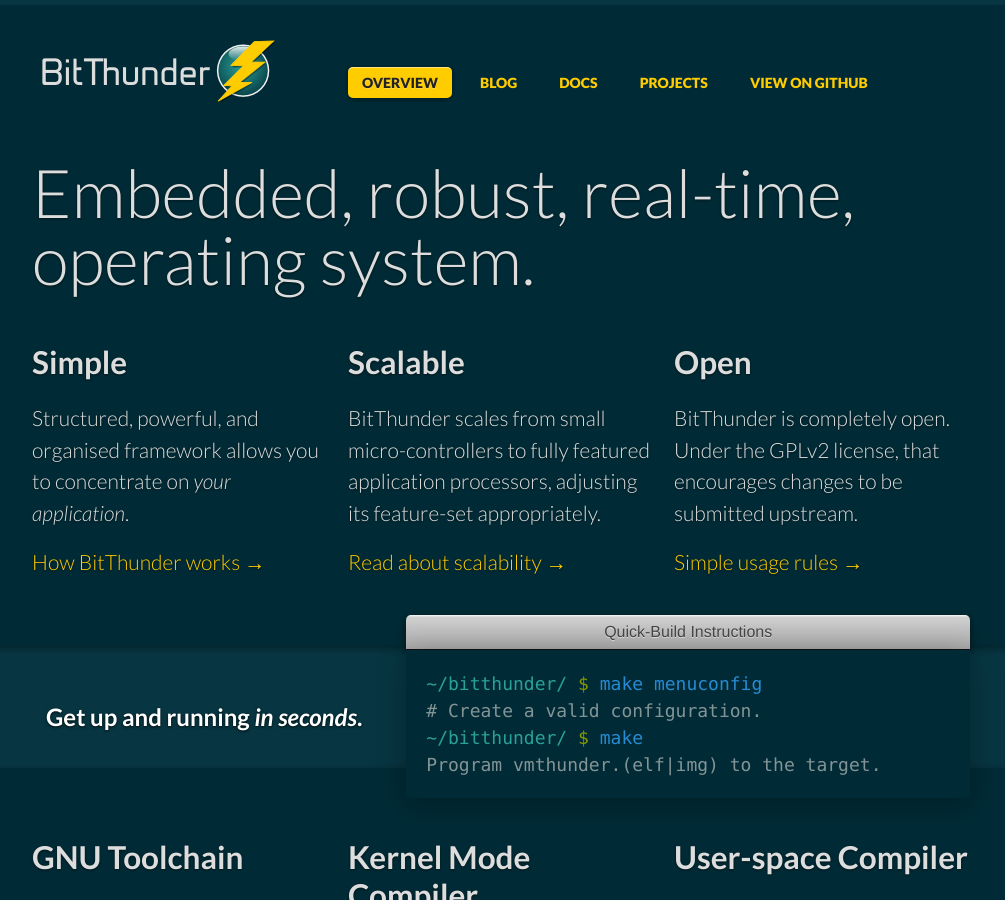
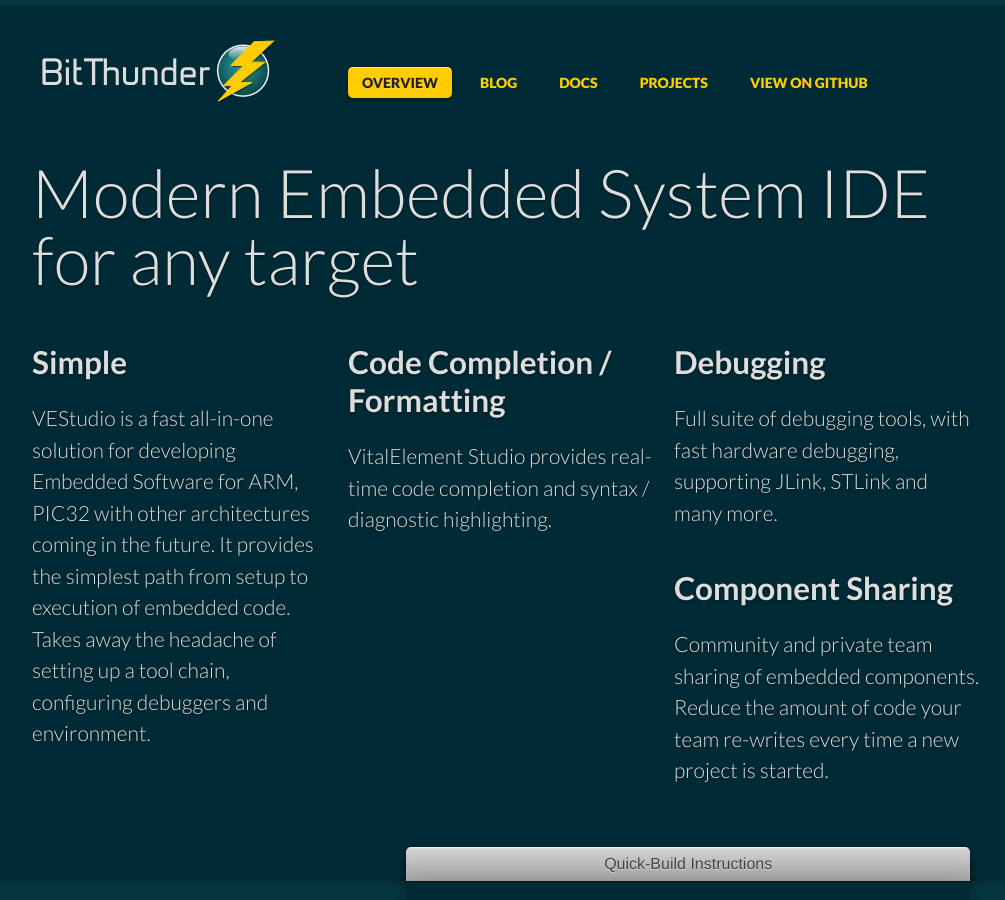
Before and after one commit to VitalElement/vitalelement.github.io, a Jekyll site: the page built from index.html, in a window 1280 px wide and 900 px high. Shown: the whole window, without its empty margins (139-1144 px from the left). Built offline with Jekyll 4.4.1, drawn with Linux system fonts in a browser that asks for light colours; some web fonts are replaced; comment, search, counter and statistics services are not loaded.

Commit message:
Updated text.

```diff
--- a/index.html
+++ b/index.html
@@ -1,13 +1,13 @@
 ---
 layout: default
-title: BitThunder
+title: Vital Element Studio
 overview: true
 ---
 
 <section class="intro">
-  <div class="grid">
+  <div class="grid" this is a test>
     <div class="unit whole center-on-mobiles">
-      <p class="first">Embedded, robust, real-time, operating system.</p>
+      <p class="first">Modern Embedded System IDE for any target</p>
     </div>
   </div>
 </section>
@@ -16,24 +16,28 @@
     <div class="unit one-third">
       <h2>Simple</h2>
       <p>
-        Structured, powerful, and organised framework allows you to concentrate on <em>your application</em>.
+        VEStudio is a fast all-in-one solution for developing Embedded Software for ARM, PIC32 with other architectures coming in the future.
+
+		It provides the simplest path from setup to execution of embedded code. Takes away the headache of setting up a tool chain, configuring debuggers and environment.
       </p>
-      <a href="/docs/home" class="">How BitThunder works &rarr;</a>
     </div>
     <div class="unit one-third">
-      <h2>Scalable</h2>
+      <h2>Code Completion / Formatting</h2>
       <p>
-		BitThunder scales from small micro-controllers to fully featured application processors, adjusting its feature-set
-		appropriately.
+		VitalElement Studio provides real-time code completion and syntax / diagnostic highlighting.
 	  </p>
-      <a href="/docs/scalability" class="">Read about scalability &rarr;</a>
     </div>
     <div class="unit one-third">
-      <h2>Open</h2>
+      <h2>Debugging</h2>
       <p>
-        BitThunder is completely open. Under the GPLv2 license, that encourages changes to be submitted upstream.
+        Full suite of debugging tools, with fast hardware debugging, supporting JLink, STLink and many more.
       </p>
-      <a href="/docs/usage-rules" class="">Simple usage rules &rarr;</a>
+    </div>
+	<div class="unit one-third">
+      <h2>Component Sharing</h2>
+      <p>
+		Community and private team sharing of embedded components. Reduce the amount of code your team re-writes every time a new project is started.
+	  </p>
     </div>
     <div class="clear"></div>
   </div>
```
